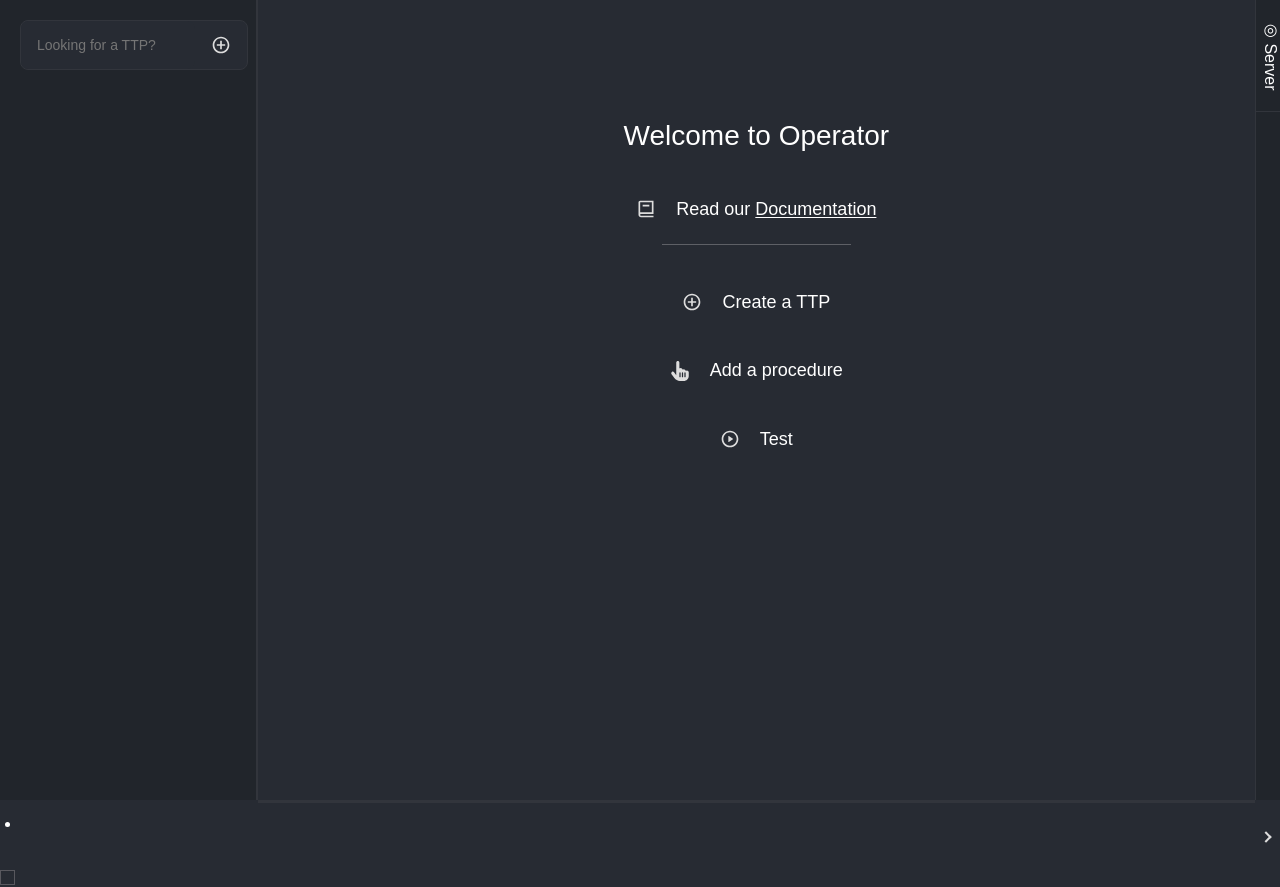
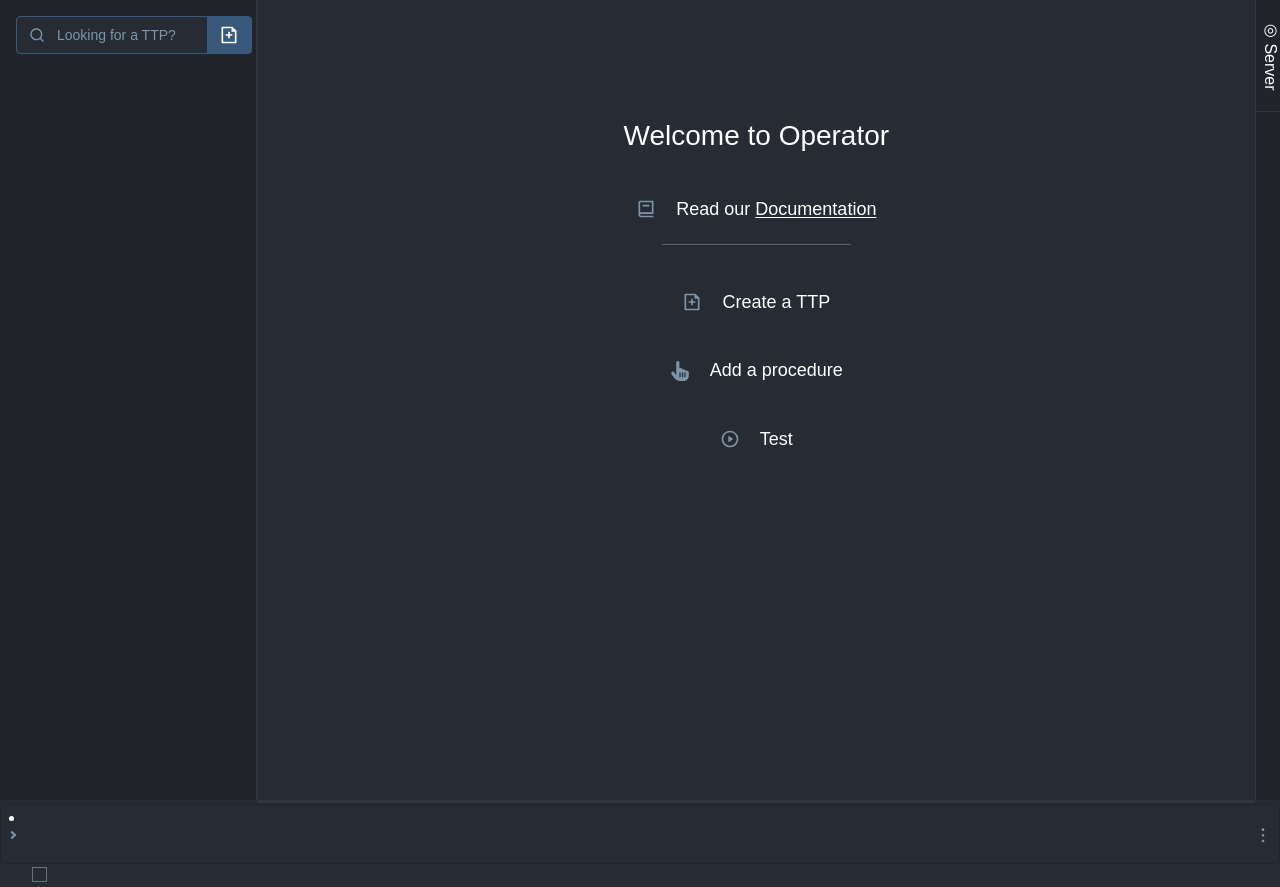
Before and after one commit to preludeorg/build, a Python web app: template client/templates/index.html in a window 1280 px wide. Run offline with Jinja, Linux system fonts and the light colour scheme; the template is opened without the code that fills it, so the values that code supplies are empty.

Commit message:
Directory and contextmenu styling per Val's designs (#12)
* Directory styling per Val's designs

* quick color change

Co-authored-by: Stephan Wampouille <stephanwampouille@Stephans-MacBook-Air.local>

```diff
--- a/client/css/app.css
+++ b/client/css/app.css
@@ -1,13 +1,15 @@
 body {
   --color-main: #21252B;
-  --color-secondary: #272B33;
+  --color-secondary:#272B33;
   --color-accent: #32353c;
   --color-button: #DDDDDD;
   --color-theme: #272B33;
-  --color-selection: #313640;
-  --color-lighter-selection: #4f576a;
+  --color-selection: #323844;
+  --color-open: #444C5B;
+  --color-lighter-selection: #38597A;
   --color-success: #46C227;
-  --filter-icon-color: invert(99%) sepia(4%) saturate(805%) hue-rotate(198deg) brightness(114%) contrast(73%);
+  --filter-icon-color: invert(60%) sepia(19%) saturate(407%) hue-rotate(166deg) brightness(93%) contrast(88%);
+  --filter-color: #7E95A9;
   font-family: "IBM Plex Sans", sans-serif;
   font-size: 16px;
   height: 100vh;
@@ -93,7 +95,7 @@ ul {
   flex: 0 0 auto;
   height: 100%;
   width: 20%;
-  padding: 20px 8px 20px 20px;
+  padding: 16px 4px 16px 16px;
   box-sizing: border-box;
   color: white;
 }
@@ -219,9 +221,16 @@ ul {
   flex: 0 0 auto;
   padding: 0px;
   background: var(--color-secondary);
-  border: 1px solid var(--color-accent);
-  border-radius: 8px;
+  border: 1px solid var(--color-lighter-selection);
+  border-radius: 4px;
   align-items: center;
+  column-gap: 12px;
+}
+#directory-listing .panel-filter #search {
+  height: 16px;
+  width: 16px;
+  filter: var(--filter-icon-color);
+  padding-left: 12px;
 }
 #directory-listing .panel-filter #manifest-filter {
   background: var(--color-secondary);
@@ -230,22 +239,22 @@ ul {
   display: block;
   font-size: 14px;
   font-weight: 100;
-  padding: 1rem;
+  padding: 0px;
   outline: none;
   width: 100%;
-  border-radius: 8px;
 }
-#directory-listing .panel-filter #add-ttp-container:hover {
-  background-color: var(--color-selection);
-  border-radius: 0px 8px 8px 0;
-  border: none;
+#directory-listing .panel-filter #manifest-filter::placeholder {
+  color: var(--filter-color);
+}
+#directory-listing .panel-filter #add-ttp-container {
+  background-color: var(--color-lighter-selection);
+  cursor: pointer;
 }
 #directory-listing .panel-filter #add-ttp-container #add-ttp {
   height: 20px;
   width: 20px;
-  padding: 14px 16px;
-  filter: var(--filter-icon-color);
-  cursor: pointer;
+  padding: 8px 12px;
+  filter: invert(100%);
 }
 #directory-listing #manifest {
   margin: 0px;
@@ -253,62 +262,80 @@ ul {
 }
 
 #ttp-template {
-  margin: 5px 0 0;
-  padding: 10px 10px 10px 5px;
+  margin: 4px 0 0 0;
+  padding: 4px 8px;
   font-size: 16px;
+  border: 1px solid var(--color-main);
+  border-radius: 4px;
   cursor: pointer;
 }
 #ttp-template:hover {
   background-color: var(--color-selection);
-  border-radius: 8px;
+  border-radius: 4px;
 }
 #ttp-template #ttp-row {
   display: flex;
   flex-direction: row;
   align-items: center;
+  column-gap: 6px;
 }
 #ttp-template #ttp-row .ttp-classification {
   transform: scale(0.75);
-  filter: invert(99%) sepia(4%) saturate(805%) hue-rotate(198deg) brightness(114%) contrast(73%);
-  margin-right: 5px;
+  filter: var(--filter-icon-color);
 }
 #ttp-template #ttp-row #ttp-name {
   margin: 0px;
+  font-size: 14px;
   flex-grow: 1;
 }
+#ttp-template #ttp-row #ttp-name:focus {
+  outline: none;
+  color: var(--filter-color);
+}
 #ttp-template #ttp-row .dropdown-arrow {
-  padding: 3px;
-  border-top: 2px solid var(--color-button);
-  border-right: 2px solid var(--color-button);
+  padding: 2px;
+  border-top: 2px solid var(--filter-color);
+  border-right: 2px solid var(--filter-color);
   transform: rotate(45deg);
 }
 #ttp-template #ttp-row .dropdown-arrow-active {
   transform: rotate(135deg);
+  border-top: 2px solid #fff;
+  border-right: 2px solid #fff;
+}
+#ttp-template #ttp-row .more-icon {
+  height: 16px;
+  width: 16px;
+  filter: var(--filter-icon-color);
+}
+#ttp-template #ttp-row .image-active {
+  filter: invert(100%);
 }
 #ttp-template #dcf-listing {
-  padding-left: 20px;
+  padding: 0;
 }
 
 .dcf-template {
   display: flex;
   flex-direction: row;
-  column-gap: 10px;
+  column-gap: 6px;
   font-size: 14px;
+  margin-top: 2px;
   cursor: pointer;
 }
 .dcf-template:first-child {
-  margin-top: 10px;
+  margin-top: 4px;
 }
 .dcf-template:hover {
-  background-color: var(--color-lighter-selection);
-  box-shadow: -20px 0 0 var(--color-lighter-selection);
-  border-radius: 8px;
+  background-color: var(--color-selection);
+  border-radius: 4px;
 }
 .dcf-template #dcf-row {
   display: flex;
   flex-direction: row;
   align-items: center;
   column-gap: 10px;
+  padding-left: 32px;
 }
 .dcf-template #dcf-row #platform-logo {
   width: 15px;
@@ -319,18 +346,19 @@ ul {
   filter: var(--filter-icon-color);
 }
 .dcf-template #dcf-row p {
-  margin: 10px 0;
+  margin: 8px 0;
 }
 
 .ttp-highlight {
-  background-color: var(--color-selection);
-  border-radius: 8px;
+  border: 1px solid var(--color-open) !important;
+}
+.ttp-highlight:hover {
+  background-color: transparent !important;
 }
 
 .dcf-highlight {
   background-color: var(--color-lighter-selection);
-  box-shadow: -20px 0 0 var(--color-lighter-selection);
-  border-radius: 8px;
+  border-radius: 4px;
 }
 
 .plugin-box {
--- a/client/css/app.scss
+++ b/client/css/app.scss
@@ -1,13 +1,15 @@
 body {
     --color-main: #21252B;
-    --color-secondary: #272B33;
+    --color-secondary:#272B33;
     --color-accent: #32353c;
     --color-button: #DDDDDD;
     --color-theme: #272B33;
-    --color-selection: #313640;
-    --color-lighter-selection: #4f576a;
+    --color-selection: #323844;
+    --color-open: #444C5B;
+    --color-lighter-selection: #38597A;
     --color-success: #46C227;
-    --filter-icon-color: invert(99%) sepia(4%) saturate(805%) hue-rotate(198deg) brightness(114%) contrast(73%);
+    --filter-icon-color: invert(60%) sepia(19%) saturate(407%) hue-rotate(166deg) brightness(93%) contrast(88%);
+    --filter-color: #7E95A9;
     font-family: 'IBM Plex Sans', sans-serif;
     font-size: 16px;
     height: 100vh;
@@ -93,7 +95,7 @@ ul {
     flex: 0 0 auto;
     height: 100%;
     width: 20%;
-    padding: 20px 8px 20px 20px;
+    padding: 16px 4px 16px 16px;
     box-sizing: border-box;
     color: white;
 }
--- a/client/css/directory.scss
+++ b/client/css/directory.scss
@@ -13,9 +13,17 @@
         flex: 0 0 auto;
         padding: 0px;
         background: var(--color-secondary);
-        border: 1px solid var(--color-accent);
-        border-radius: 8px;
+        border: 1px solid var(--color-lighter-selection);
+        border-radius: 4px;
         align-items: center;
+        column-gap: 12px;
+
+        #search {
+            height: 16px;
+            width: 16px;
+            filter: var(--filter-icon-color);
+            padding-left: 12px;
+        }
 
         #manifest-filter {
             background: var(--color-secondary);
@@ -24,25 +32,24 @@
             display: block;
             font-size: 14px;
             font-weight: 100;
-            padding: 1rem;
+            padding: 0px;
             outline: none;
             width: 100%;
-            border-radius: 8px;
+
+            &::placeholder {
+                color: var(--filter-color);
+            }
         }
 
         #add-ttp-container {
-            &:hover {
-                background-color: var(--color-selection);
-                border-radius: 0px 8px 8px 0;
-                border: none;
-            }
+            background-color: var(--color-lighter-selection);
+            cursor: pointer;
 
             #add-ttp {
                 height: 20px;
                 width: 20px;
-                padding: 14px 16px;
-                filter: var(--filter-icon-color);
-                cursor: pointer;
+                padding: 8px 12px;
+                filter: invert(100%);
             }
         }
     }
@@ -54,64 +61,84 @@
 }
 
 #ttp-template {
-    margin: 5px 0 0;
-    padding: 10px 10px 10px 5px;
+    margin: 4px 0 0 0;
+    padding: 4px 8px;
     font-size: 16px;
+    border: 1px solid var(--color-main);
+    border-radius: 4px;
     cursor: pointer;
 
     &:hover {
         background-color: var(--color-selection);
-        border-radius: 8px;
+        border-radius: 4px;
     }
 
     #ttp-row {
         display: flex;
         flex-direction: row;
         align-items: center;
+        column-gap: 6px;
 
         .ttp-classification {
             transform: scale(0.75);
-            filter: invert(99%) sepia(4%) saturate(805%) hue-rotate(198deg) brightness(114%) contrast(73%);
-            margin-right: 5px;
+            filter: var(--filter-icon-color);
         }
 
         #ttp-name {
             margin: 0px;
+            font-size: 14px;
             flex-grow: 1;
+
+            &:focus {
+                outline: none;
+                color: var(--filter-color);
+            }
         }
 
         .dropdown-arrow {
-            padding: 3px;
-            border-top: 2px solid var(--color-button);
-            border-right: 2px solid var(--color-button);
+            padding: 2px;
+            border-top: 2px solid var(--filter-color);
+            border-right: 2px solid var(--filter-color);
             transform: rotate(45deg);
         }
 
         .dropdown-arrow-active {
             transform: rotate(135deg);
+            border-top: 2px solid #fff;
+            border-right: 2px solid #fff;
+        }
+
+        .more-icon {
+            height: 16px;
+            width: 16px;
+            filter: var(--filter-icon-color);
+        }
+
+        .image-active {
+            filter: invert(100%);
         }
     }
 
     #dcf-listing {
-        padding-left: 20px;
+        padding: 0;
     }
 }
 
 .dcf-template {
     display: flex;
     flex-direction: row;
-    column-gap: 10px;
+    column-gap: 6px;
     font-size: 14px;
+    margin-top: 2px;
     cursor: pointer;
 
     &:first-child {
-        margin-top: 10px;
+        margin-top: 4px;
     }
 
     &:hover {
-        background-color: var(--color-lighter-selection);
-        box-shadow: -20px 0 0 var(--color-lighter-selection);
-        border-radius: 8px;
+        background-color: var(--color-selection);
+        border-radius: 4px;
     }
 
     #dcf-row {
@@ -119,6 +146,7 @@
         flex-direction: row;
         align-items: center;
         column-gap: 10px;
+        padding-left: 32px;
 
         #platform-logo {
             width: 15px;
@@ -130,18 +158,20 @@
         }
 
         p {
-            margin: 10px 0;
+            margin: 8px 0;
         }
     }
 }
 
 .ttp-highlight {
-    background-color: var(--color-selection);
-    border-radius: 8px;
+    border: 1px solid var(--color-open) !important;
+
+    &:hover {
+        background-color: transparent !important;
+    }
 }
 
 .dcf-highlight {
     background-color: var(--color-lighter-selection);
-    box-shadow: -20px 0 0 var(--color-lighter-selection);
-    border-radius: 8px;
+    border-radius: 4px;
 }
--- a/client/js/dom/templates.js
+++ b/client/js/dom/templates.js
@@ -32,6 +32,7 @@ class TTP {
             ev.preventDefault();
 
             this.dom.find('.dropdown-arrow').toggleClass('dropdown-arrow-active');
+            this.dom.find('img').toggleClass('image-active');
             this.dom.toggleClass('ttp-highlight');
 
             const visibleDCF = this.dom.find('#dcf-listing');
--- a/client/templates/index.html
+++ b/client/templates/index.html
@@ -30,9 +30,10 @@
 		<div id="directory-listing" class="panel-left">
 		  <div class="panel-container-vertical">
 			<div class="panel-filter">
+			  <img id="search" src="/client/assets/search.svg"/>
 			  <input id="manifest-filter" placeholder="Looking for a TTP?" spellcheck="false"/>
 			  <div id="add-ttp-container">
-				<img id="add-ttp" alt="Add TTP" src="/client/assets/add-circle.svg"/>
+				<img id="add-ttp" alt="Add TTP" src="/client/assets/file-add-line.svg"/>
 			  </div>
 			</div>
 			<ul id="manifest"></ul>
@@ -52,7 +53,7 @@
 				</div>
 				<div id="welcome-splitter"></div>
 				<div class="welcome-steps">
-				  <img src="/client/assets/add-circle.svg"/>
+				  <img src="/client/assets/file-add-line.svg"/>
 				  <span>Create a TTP</span>
 				</div>
 				<div class="welcome-steps">
@@ -106,9 +107,10 @@
 
 <li id="ttp-template" class="ttp-template">
   <div id="ttp-row">
+	<div class="dropdown-arrow"></div>
 	<img class="ttp-classification"/>
 	<p id="ttp-name" spellcheck="false" class="file"></p>
-	<div class="dropdown-arrow"></div>
+	<img class="more-icon" src="/client/assets/more.svg"/>
   </div>
   <ul id="dcf-listing"></ul>
 </li>
```
Also changed, not shown: client/css/contextmenu.css (+18 -15 lines), client/assets/add-circle.svg (deleted), client/assets/file-add-line.svg (added), client/assets/more.svg (added), client/assets/search.svg (added), 1 other file.
